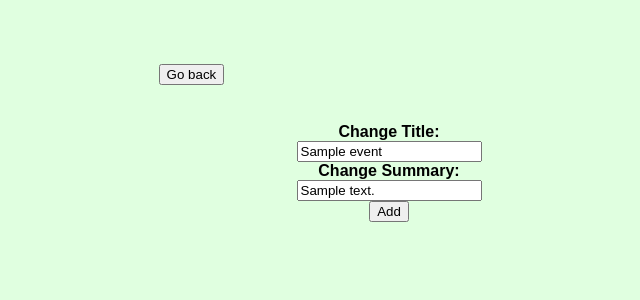
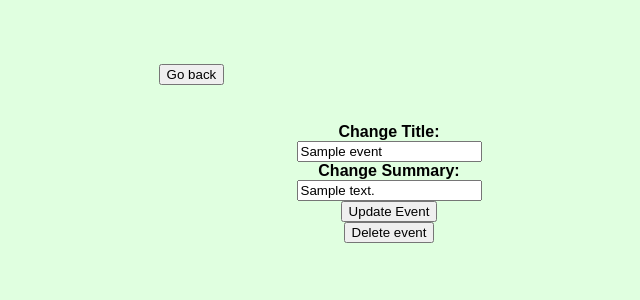
Before and after one commit to lattai/schedify, a Python web app: template templates/event-setting.html in a window 1280 px wide. Shown: the part 74-374 px from the top of the page, without its empty margins (251-891 px from the left). Run offline with Jinja, Linux system fonts and the light colour scheme; the template is opened without the code that fills it: most values are stand-ins (such as "Sample title", 1, 10 or a date in 2020).

Commit message:
Added event settings so OWNER can change title and summaru. Also, allowed owner to remove event

```diff
--- a/templates/event-setting.html
+++ b/templates/event-setting.html
@@ -28,7 +28,11 @@
           Change Summary:<br>
           <input type="text" name="new_summary" value="{{event.summary}}">
           <br>
-          <input type="submit" name="" value="Add">
+          <input type="submit" name="" value="Update Event">
+        </form>
+        <form class="" action="/event-feed" method="get">
+          <input type="hidden" name="event_id" value="{{event.key.id()}}">
+          <input type="submit" name="delete_event" value="Delete event">
         </form>
     </div>
   </body>
--- a/templates/newevent.html
+++ b/templates/newevent.html
@@ -30,6 +30,7 @@
     <div class="container">
       <div id="input_event">
       <form method="post" action="/new_event">
+
         Title:<br>
         <input type="text" name="event_title">
         <br>
@@ -38,6 +39,9 @@
         <br>
         <input type="submit">
         <br>
+
+        <!-- Filled button so EventFeedHandler can run -->
+
       </form>
       </div>
     </div>
```
Also changed, not shown: main.py (+10 -0 lines).
